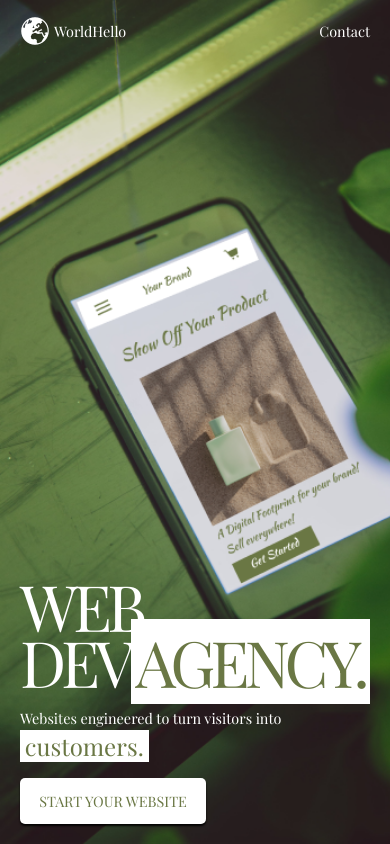
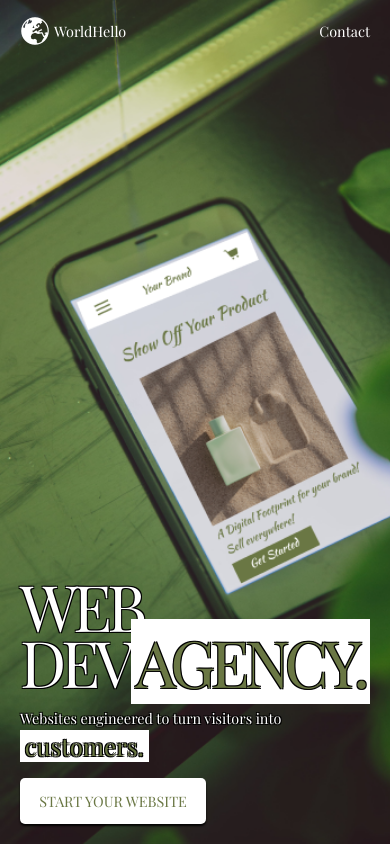
Before and after one commit to gtzjesus/WorldHello, a React (Vite) app: page / in a window 390 px wide. Shown: the top 844 px of the page. Built offline with nearby package versions, Linux system fonts and the light colour scheme; no server answers; the database is empty.

Commit message:
Figma Design + Working on responsiveness

```diff
--- a/src/App.jsx
+++ b/src/App.jsx
@@ -31,7 +31,7 @@ function App() {
   const [header, setHeader] = useState(false);
   // FUNCTION TO change state on scroll
   const changeHeader = () => {
-    if (window.scrollY >= 200) {
+    if (window.scrollY >= 100) {
       setHeader(true);
     } else {
       setHeader(false);
--- a/src/features/agency/Agency.jsx
+++ b/src/features/agency/Agency.jsx
@@ -28,9 +28,12 @@ const Introduction = styled.div`
   gap: var(--gap-medium);
   padding: var(--padding-small);
 
+  text-shadow: -1px -1px 0 #000, 1px -1px 0 #000, -1px 1px 0 #000,
+    1px 1px 0 #000;
+
   @media (min-width: 61.25em) {
     top: 0;
-    left: 0;
+    right: 0;
     gap: var(--gap-large);
     padding: var(--padding-large);
   }
--- a/src/ui/navigation/Navigation.jsx
+++ b/src/ui/navigation/Navigation.jsx
@@ -14,6 +14,10 @@ const StyledNav = styled.nav`
   display: flex;
   align-items: center;
   justify-content: space-between;
+
+  @media (min-width: 61.25em) {
+    font-size: var(--font-small);
+  }
 `;
 
 const Brand = styled.span`
@@ -22,10 +26,17 @@ const Brand = styled.span`
   align-items: center;
   padding: 0 0 0 var(--padding-small);
   gap: var(--gap-small);
+  @media (min-width: 61.25em) {
+    padding: 0 0 0 var(--padding-medium);
+    gap: var(--gap-medium);
+  }
 `;
 
 const Menu = styled.div`
   padding: 0 var(--padding-small) 0 0;
+  @media (min-width: 61.25em) {
+    padding: 0 var(--padding-medium) 0 0;
+  }
 `;
 function Navigation() {
   return (
--- a/src/ui/navigation/NavigationWBackground.jsx
+++ b/src/ui/navigation/NavigationWBackground.jsx
@@ -15,6 +15,10 @@ const StyledNav = styled.nav`
   display: flex;
   align-items: center;
   justify-content: space-between;
+
+  @media (min-width: 61.25em) {
+    font-size: var(--font-small);
+  }
 `;
 
 const Brand = styled.span`
@@ -23,10 +27,19 @@ const Brand = styled.span`
   align-items: center;
   padding: 0 0 0 var(--padding-small);
   gap: var(--gap-small);
+
+  @media (min-width: 61.25em) {
+    padding: 0 0 0 var(--padding-medium);
+    gap: var(--gap-medium);
+  }
 `;
 
 const Menu = styled.div`
   padding: 0 var(--padding-small) 0 0;
+
+  @media (min-width: 61.25em) {
+    padding: 0 var(--padding-medium) 0 0;
+  }
 `;
 function NavigationWBackground() {
   return (
```
